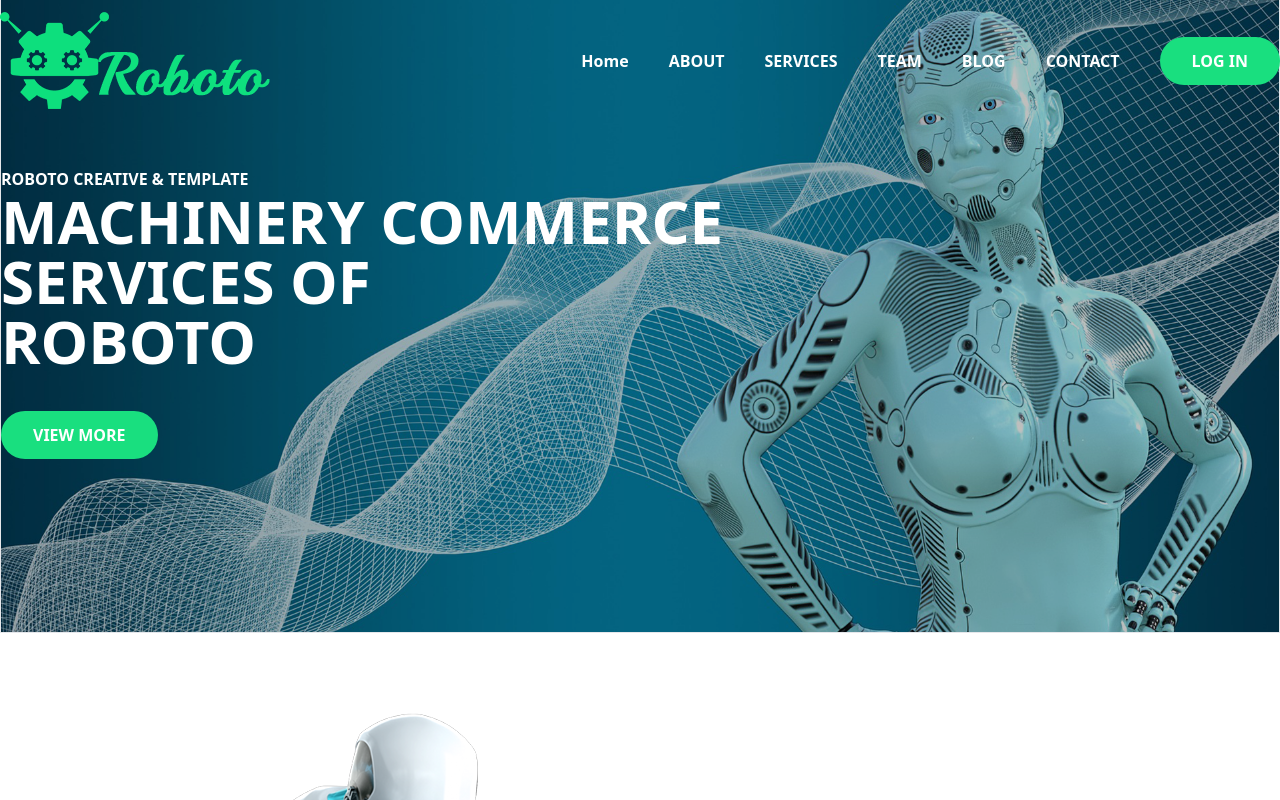
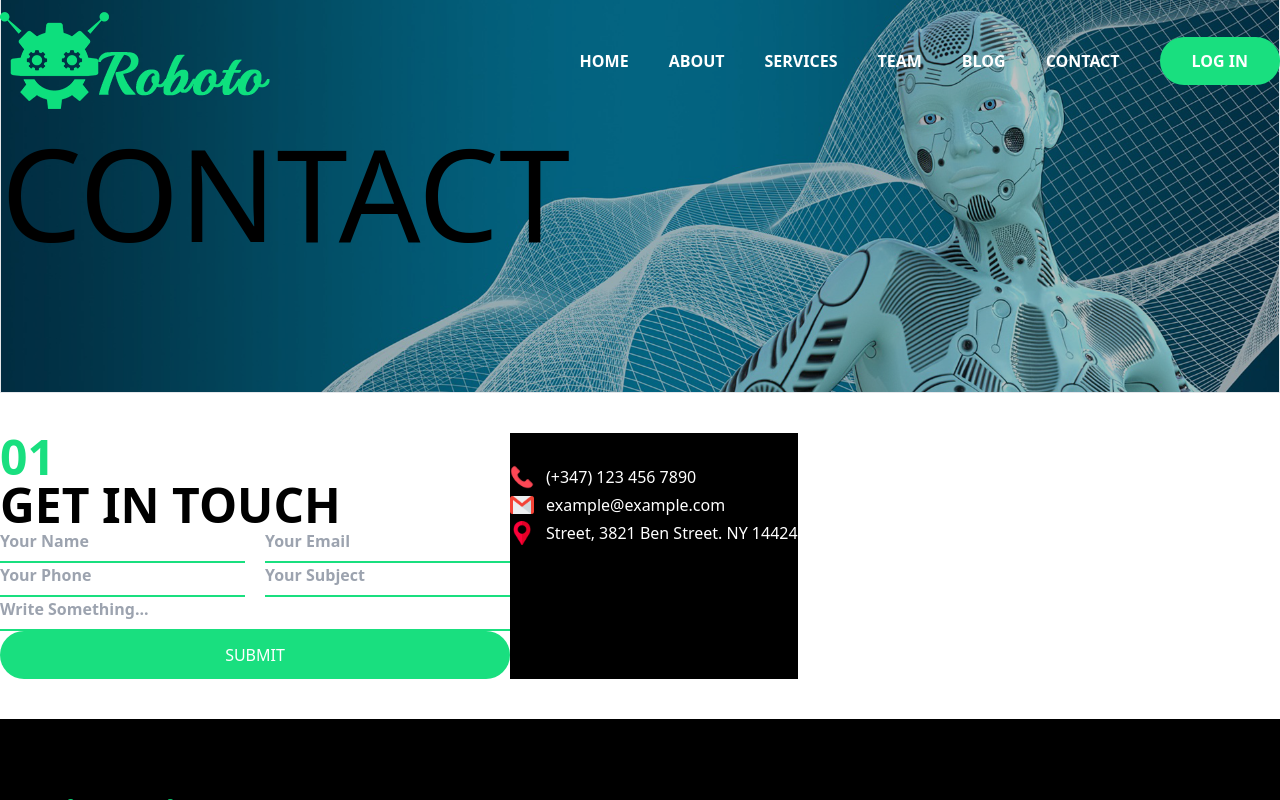
Before and after one commit to Dimcho28/roboto, a Vue app: page /contact in a window 1280 px wide. Shown: the top 800 px of the page. Built offline with nearby package versions, Linux system fonts and the light colour scheme.

Commit message:
add page

```diff
--- a/package.json
+++ b/package.json
@@ -9,7 +9,8 @@
     "preview": "vite preview"
   },
   "dependencies": {
-    "vue": "^3.4.21"
+    "vue": "^3.4.21",
+    "vue-router": "^4.3.2"
   },
   "devDependencies": {
     "@vitejs/plugin-vue": "^5.0.4",
--- a/src/App.vue
+++ b/src/App.vue
@@ -14,14 +14,5 @@ import PageFooter from './components/PageFooter.vue'
 
 <template>
   <HelloWorld/>
-  <Hero/>
-  <HeroTwo/>
-  <CardBox/>
-  <WorldHands/>
-  <CardBoxTwo/>
-  <OurTeam/>
-  <OurHappy/>
-  <LatestNews/>
-  <GetInTouch/>
-  <PageFooter/>
+  <router-view/>
 </template>
--- a/src/components/HelloWorld.vue
+++ b/src/components/HelloWorld.vue
@@ -8,24 +8,48 @@
       <div class="flex space-x-10 items-center max-lg:hidden">
         <ul
           :class="{ 'text-black flex space-x-10 font-bold transition-all duration-500': isScrolled, 'text-white flex space-x-10 font-bold transition-all duration-500': !isScrolled }">
-          <li>Home</li>
-          <li>ABOUT</li>
-          <li>SERVICES</li>
-          <li>TEAM</li>
-          <li>BLOG</li>
-          <li>CONTACT</li>
+          <li>
+            <RouterLink to="/">HOME</RouterLink>
+          </li>
+          <li>
+            <RouterLink to="/about">ABOUT</RouterLink>
+          </li>
+          <li>
+            <RouterLink to="/services">SERVICES</RouterLink>
+          </li>
+          <li>
+            <RouterLink to="/team">TEAM</RouterLink>
+          </li>
+          <li>
+            <RouterLink to="/blog">BLOG</RouterLink>
+          </li>
+          <li>
+            <RouterLink to="/contact">CONTACT</RouterLink>
+          </li>
         </ul>
         <button class="bg-[#19df7f] text-white font-bold px-8 py-3 rounded-full">LOG IN</button>
       </div>
 
       <div v-if="isOpen" class="absolute top-20 left-0 z-10 bg-white w-full py-5 px-5">
         <ul class="space-y-3">
-          <li>Home</li>
-          <li>ABOUT</li>
-          <li>SERVICES</li>
-          <li>TEAM</li>
-          <li>BLOG</li>
-          <li>CONTACT</li>
+          <li>
+            <RouterLink to="/">HOME</RouterLink>
+          </li>
+          <li>
+            <RouterLink to="/about">ABOUT</RouterLink>
+          </li>
+          <li>
+            <RouterLink to="/services">SERVICES</RouterLink>
+          </li>
+          <li>
+            <RouterLink to="/team">TEAM</RouterLink>
+          </li>
+          <li>
+            <RouterLink to="/blog">BLOG</RouterLink>
+          </li>
+          <li>
+            <RouterLink to="/contact">CONTACT</RouterLink>
+          </li>
         </ul>
         <button class="bg-[#19df7f] text-white font-bold px-6 py-2 rounded-full mt-5">LOG IN</button>
       </div>
--- a/src/components/Hero.vue
+++ b/src/components/Hero.vue
@@ -1,13 +1,21 @@
+<script setup>
+import { defineProps, computed } from 'vue';
+
+const props = defineProps({
+  height: {
+    type: String,
+    required: true
+  }
+});
+
+const computedClass = computed(() => {
+  return `relative bg-[url('/src/assets/hero.jpg')] border bg-cover ${props.height} items-center flex max-lg:px-5 -mt-32 max-lg:-mt-0`;
+});
+</script>
+
 <template>
-    <div
-        class="relative bg-[url('/src/assets/hero.jpg')] border bg-cover h-[80vh] items-center flex max-lg:px-5 -mt-32 max-lg:-mt-0">
-        <div class="absolute bg-black w-full h-full opacity-25 left-0"></div>
-        <div class="container mx-auto relative z-[1]">
-            <div class="text-white font-bold flex flex-col">
-                <span class="">ROBOTO CREATIVE & TEMPLATE</span>
-                <h1 class="text-6xl mb-10">MACHINERY COMMERCE <br>SERVICES OF <br>ROBOTO</h1>
-            </div>
-            <button class="bg-[#19df7f] text-white font-bold px-8 py-3 rounded-full">VIEW MORE</button>
-        </div>
+    <div :class="computedClass">
+      <div class="absolute bg-black w-full h-full opacity-25 left-0"></div>
+      <slot></slot>
     </div>
 </template>
--- a/src/main.js
+++ b/src/main.js
@@ -1,5 +1,6 @@
 import { createApp } from 'vue'
 import './index.css'
 import App from './App.vue'
+import router from './plugins/router'
 
-createApp(App).mount('#app')
+createApp(App).use(router).mount('#app')
--- /dev/null
+++ b/src/plugins/router.js
@@ -0,0 +1,37 @@
+import { createRouter, createWebHistory } from 'vue-router';
+
+const routes = [
+    { path: '', name: 'home', component: () => import('@/views/Home.vue') },
+    {
+        path: '/about',
+        name: 'about',
+        component: () => import('@/views/About.vue'),
+    },
+    {
+        path: '/services',
+        name: 'services',
+        component: () => import('@/views/Services.vue'),
+    },
+    {
+        path: '/team',
+        name: 'team',
+        component: () => import('@/views/Team.vue'),
+    },
+    {
+        path: '/blog',
+        name: 'blog',
+        component: () => import('@/views/Blog.vue'),
+    },
+    {
+        path: '/contact',
+        name: 'contact',
+        component: () => import('@/views/Contact.vue'),
+    },
+];
+
+const router = createRouter({
+    routes,
+    history: createWebHistory(),
+});
+
+export default router;
--- /dev/null
+++ b/src/views/About.vue
@@ -0,0 +1,18 @@
+<script setup>
+import Hero from '../components/Hero.vue'
+import HeroTwo from '../components/HeroTwo.vue'
+import OurHappy from '../components/OurHappy.vue'
+import OurTeam from '../components/OurTeam.vue'
+import PageFooter from '../components/PageFooter.vue'
+</script>
+<template>
+    <Hero height="h-[50vh]">
+        <div class="container mx-auto flex">
+        <h1 class="text-white text-6xl font-bold z-10 text-center w-full">About Us</h1>
+        </div>
+    </Hero>
+    <HeroTwo />
+    <OurHappy />
+    <OurTeam />
+    <PageFooter />
+</template>
--- /dev/null
+++ b/src/views/Blog.vue
@@ -0,0 +1,11 @@
+<script setup>
+import Hero from '../components/Hero.vue'
+import PageFooter from '../components/PageFooter.vue'
+</script>
+
+<template>
+    <Hero height="h-[50vh]">
+        <h1 class="text-9xl">BLOG</h1>
+    </Hero>
+    <PageFooter></PageFooter>
+</template>
--- /dev/null
+++ b/src/views/Contact.vue
@@ -0,0 +1,53 @@
+<script setup>
+import Hero from '../components/Hero.vue'
+import PageFooter from '../components/PageFooter.vue'
+</script>
+
+<template>
+    <Hero height="h-[50vh]">
+        <h1 class="text-9xl">CONTACT</h1>
+    </Hero>
+    <div class="container mx-auto py-10 max-w-7xl flex">
+        <div>
+           <div class="flex flex-col">
+                <span class="text-5xl font-bold text-[#19df7f]">01</span>
+                <span class="text-5xl font-bold">GET IN TOUCH</span>
+           </div>
+            <div class="max-w-lg">
+                <div class="space-x-5">
+                    <input class="border-b-2 border-[#19df7f] pb-2 font-bold" placeholder="Your Name" type="text">
+                    <input class="border-b-2 border-[#19df7f] pb-2 font-bold" placeholder="Your Email" type="text">
+                </div>
+                <div class="space-x-5">
+                    <input class="border-b-2 border-[#19df7f] pb-2 font-bold" placeholder="Your Phone" type="text">
+                    <input class="border-b-2 border-[#19df7f] pb-2 font-bold" placeholder="Your Subject" type="text">
+                </div>
+                <div>
+                    <input class="border-b-2 border-[#19df7f] pb-2 font-bold w-full" placeholder="Write Something..." type="text">
+                </div>
+            </div>
+            <div class="flex">
+                <button class="text-white bg-[#19df7f] py-3 flex-1 rounded-3xl ">SUBMIT</button>
+            </div>
+        </div>
+        <div class="bg-black">
+            <span>CONTACT INFO</span>
+            <ul class="text-white space-y-1 mt-2">
+                <div class="flex space-x-3">
+                    <img class="w-6 h-6" src="@/assets/call.png" alt="">
+                    <li>(+347) 123 456 7890</li>
+                </div>
+
+                <div class="flex space-x-3">
+                    <img class="w-6 h-6" src="@/assets/gmail.png" alt="">
+                    <li>example@example.com</li>
+                </div>
+                <div class="flex space-x-3">
+                    <img class="w-6 h-6" src="@/assets/point.png" alt="">
+                    <li>Street, 3821 Ben Street. NY 14424</li>
+                </div>
+            </ul>
+        </div>
+    </div>
+    <PageFooter></PageFooter>
+</template>
--- /dev/null
+++ b/src/views/Home.vue
@@ -0,0 +1,36 @@
+<script setup>
+import HelloWorld from '../components/HelloWorld.vue'
+import Hero from '../components/Hero.vue'
+import HeroTwo from '../components/HeroTwo.vue'
+import CardBox from '../components/CardBox.vue'
+import WorldHands from '../components/WorldHands.vue'
+import CardBoxTwo from '../components/CardBoxTwo.vue'
+import OurTeam from '../components/OurTeam.vue'
+import OurHappy from '../components/OurHappy.vue'
+import LatestNews from '../components/LatestNews.vue'
+import GetInTouch from '../components/GetInTouch.vue'
+import PageFooter from '../components/PageFooter.vue'
+</script>
+
+<template>
+
+    <Hero height="h-[80vh]">
+
+        <div class="container mx-auto relative z-[1]">
+            <div class="text-white font-bold flex flex-col">
+                <span class="">ROBOTO CREATIVE & TEMPLATE</span>
+                <h1 class="text-6xl mb-10">MACHINERY COMMERCE <br>SERVICES OF <br>ROBOTO</h1>
+            </div>
+            <button class="bg-[#19df7f] text-white font-bold px-8 py-3 rounded-full">VIEW MORE</button>
+        </div>
+    </Hero>
+    <HeroTwo />
+    <CardBox />
+    <WorldHands />
+    <CardBoxTwo />
+    <OurTeam />
+    <OurHappy />
+    <LatestNews />
+    <GetInTouch />
+    <PageFooter />
+</template>
--- /dev/null
+++ b/src/views/Services.vue
@@ -0,0 +1,13 @@
+<script setup>
+import Hero from '../components/Hero.vue'
+import CardBox from '../components/CardBox.vue'
+import PageFooter from '../components/PageFooter.vue'
+</script>
+
+<template>
+    <Hero height="h-[50vh]">
+        <h1 class="text-9xl">SERVICES</h1>
+    </Hero>
+    <CardBox />
+    <PageFooter />
+</template>
--- /dev/null
+++ b/src/views/Team.vue
@@ -0,0 +1,11 @@
+<script setup>
+import Hero from '../components/Hero.vue'
+import PageFooter from '../components/PageFooter.vue'
+</script>
+
+<template>
+    <Hero height="h-[50vh]">
+        <h1 class="text-9xl">TEAM</h1>
+    </Hero>
+    <PageFooter></PageFooter>
+</template>
```
Also changed, not shown: 1 other file (tests, documents, lock files or other folders).
